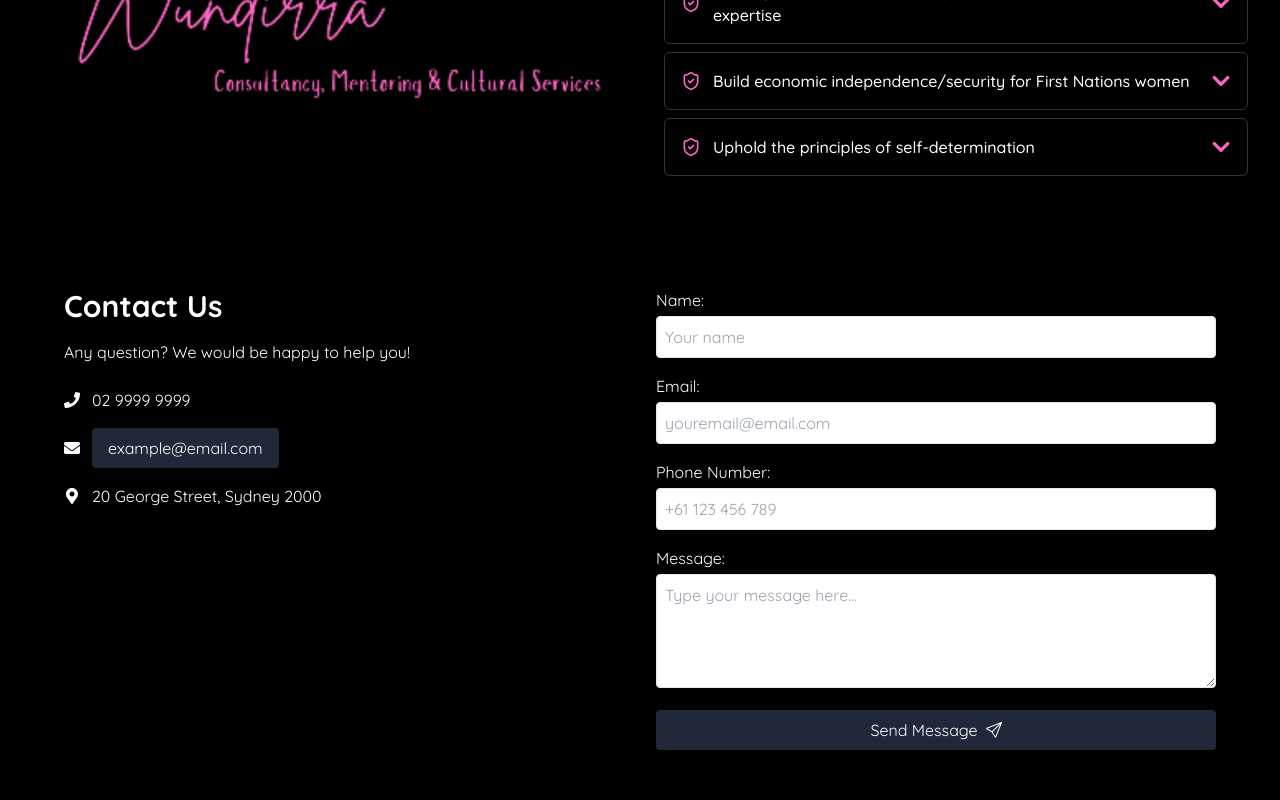
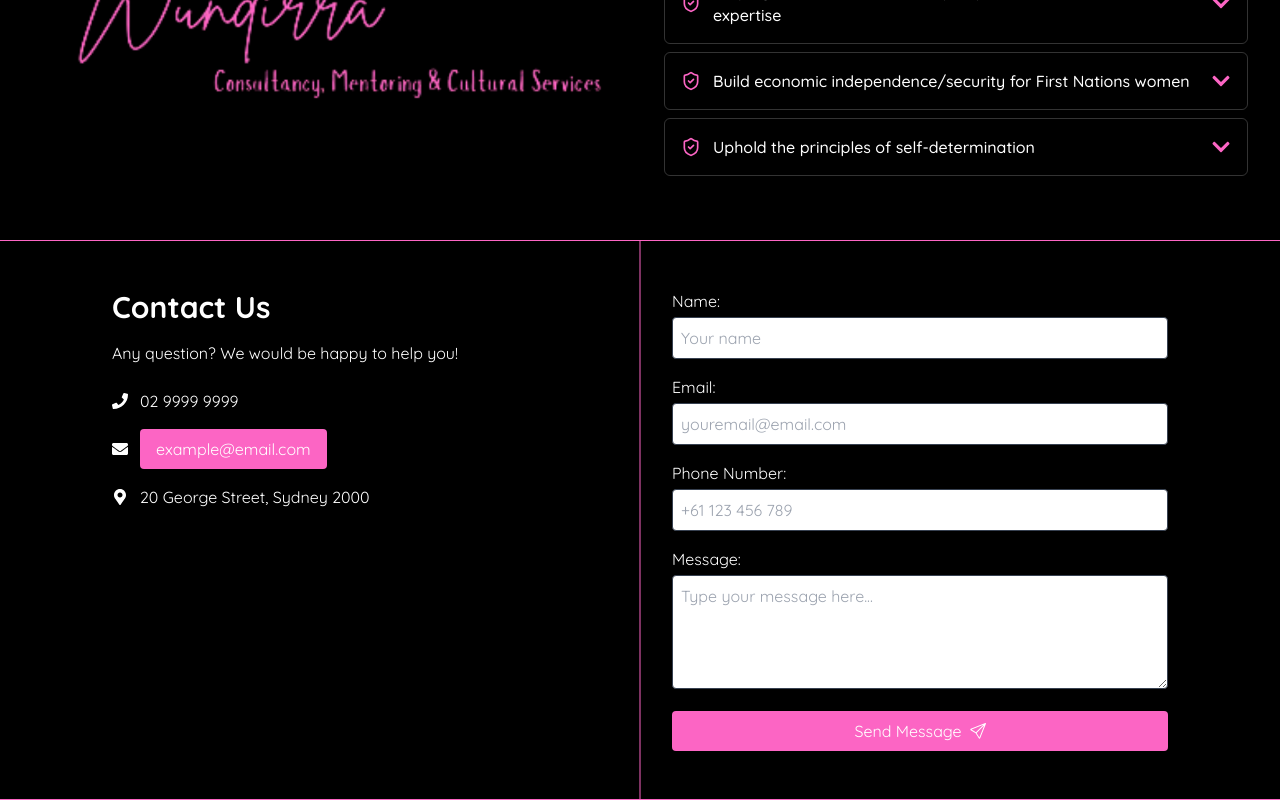
Before and after one commit to codesydney/wundirra, a Next.js app: page / in a window 1280 px wide. Shown: the part 3312-4112 px from the top of the page. Built offline with nearby package versions, Linux system fonts and the light colour scheme.

Commit message:
WUN-07 applied wundirra theme to contact form

```diff
--- a/src/components/contact/ContactSection.tsx
+++ b/src/components/contact/ContactSection.tsx
@@ -4,32 +4,40 @@ import { BsSend } from 'react-icons/bs'
 
 const ContactSection: React.FC = () => {
   return (
-    <section className="py-12 px-4 md:px-8 lg:px-16">
-      <div className="max-w-6xl mx-auto">
-        <div className="grid md:grid-cols-2 gap-8">
-          <div>
-            <h2 className="text-3xl font-bold mb-4">Contact Us</h2>
+    <section className="border-t border-b border-wun-primary">
+      <div className="max-w-6xl mx-auto relative">
+        <div
+          className="hidden md:block absolute left-1/2 top-0 bottom-0 w-px bg-wun-primary"
+          style={{ transform: 'translateX(-50%)' }}
+        ></div>
+
+        <div className="grid md:grid-cols-2">
+          <div className="p-12 md:pr-8">
+            <h2 className="text-3xl font-bold mb-4 text-white">Contact Us</h2>
             <p className="text-white mb-6">
               Any question? We would be happy to help you!
             </p>
             <div className="space-y-4">
               <div className="flex items-center">
                 <FaPhone className="text-white mr-3" />
-                <span>02 9999 9999</span>
+                <span className="text-white">02 9999 9999</span>
               </div>
               <div className="flex items-center">
                 <FaEnvelope className="text-white mr-3" />
-                <span className="bg-gray-800 text-white py-2 px-4 rounded">
+                <span className="bg-wun-primary text-white py-2 px-4 rounded">
                   example@email.com
                 </span>
               </div>
               <div className="flex items-center">
                 <FaMapMarkerAlt className="text-white mr-3" />
-                <span>20 George Street, Sydney 2000</span>
+                <span className="text-white">
+                  20 George Street, Sydney 2000
+                </span>
               </div>
             </div>
           </div>
-          <div>
+
+          <div className="p-12 md:pl-8">
             <form className="space-y-4">
               <div>
                 <label htmlFor="name" className="block mb-1 text-white">
@@ -39,45 +47,45 @@ const ContactSection: React.FC = () => {
                   type="text"
                   id="name"
                   placeholder="Your name"
-                  className="w-full p-2 border rounded"
+                  className="w-full p-2 border rounded text-white border-gray-700"
                 />
               </div>
               <div>
-                <label htmlFor="name" className="block mb-1 text-white">
+                <label htmlFor="email" className="block mb-1 text-white">
                   Email:
                 </label>
                 <input
                   type="email"
                   id="email"
                   placeholder="youremail@email.com"
-                  className="w-full p-2 border rounded"
+                  className="w-full p-2 border rounded text-white border-gray-700"
                 />
               </div>
               <div>
-                <label htmlFor="name" className="block mb-1 text-white">
+                <label htmlFor="phone" className="block mb-1 text-white">
                   Phone Number:
                 </label>
                 <input
                   type="tel"
                   id="phone"
                   placeholder="+61 123 456 789"
-                  className="w-full p-2 border rounded"
+                  className="w-full p-2 border rounded text-white border-gray-700"
                 />
               </div>
               <div>
-                <label htmlFor="name" className="block mb-1 text-white">
+                <label htmlFor="message" className="block mb-1 text-white">
                   Message:
                 </label>
                 <textarea
                   id="message"
                   rows={4}
                   placeholder="Type your message here..."
-                  className="w-full p-2 border rounded"
+                  className="w-full p-2 border rounded text-white border-gray-700"
                 ></textarea>
               </div>
               <button
                 type="submit"
-                className="w-full bg-gray-800 text-white py-2 px-4 rounded flex items-center justify-center"
+                className="w-full bg-wun-primary text-white py-2 px-4 rounded flex items-center justify-center hover:bg-[#2563EB] transition duration-300"
               >
                 Send Message
                 <BsSend className="text-white ml-2" />
```
